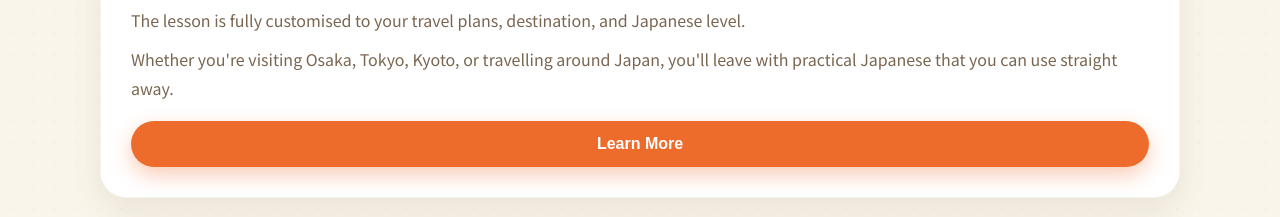
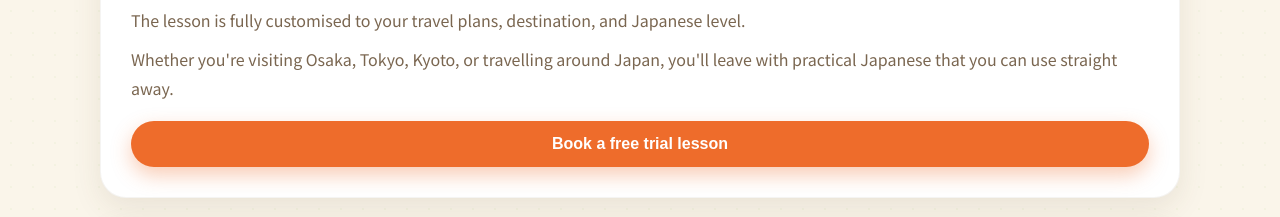
Before and after one commit to keepon1115/Hello-kiwi, a Next.js app: page /en in a window 1280 px wide. Shown: the part 2420-2637 px from the top of the page. Built offline with nearby package versions, Linux system fonts and the light colour scheme; a web font is replaced by a local one.

Commit message:
もも更新

```diff
--- a/app/en/EnClient.tsx
+++ b/app/en/EnClient.tsx
@@ -6,7 +6,7 @@ import { Reveal } from '@/components/Reveal';
 const TRIAL_URL = 'https://tidycal.com/nobutakasatons/30-minute';
 const JAPANESE_SITE_URL = 'https://www.hellokiwieikaiwa.com/';
 const ABOUT_URL = 'https://www.hiddenjapanworld.com/about-hidden-japan-world/';
-const TRAVEL_COURSE_URL = 'https://www.hellokiwieikaiwa.com/Real-Japanese/';
+const TRAVEL_COURSE_URL = 'https://tidycal.com/nobutakasatons/30-minute';
 
 const TRAVEL_TOPICS = [
   'Greetings and introductions',
@@ -121,7 +121,7 @@ export function EnClient() {
               </p>
             </div>
             <a href={TRAVEL_COURSE_URL} target="_blank" rel="noopener noreferrer" className="btn btn-primary">
-              Learn More
+            Book a free trial lesson
             </a>
           </Reveal>
 
```
